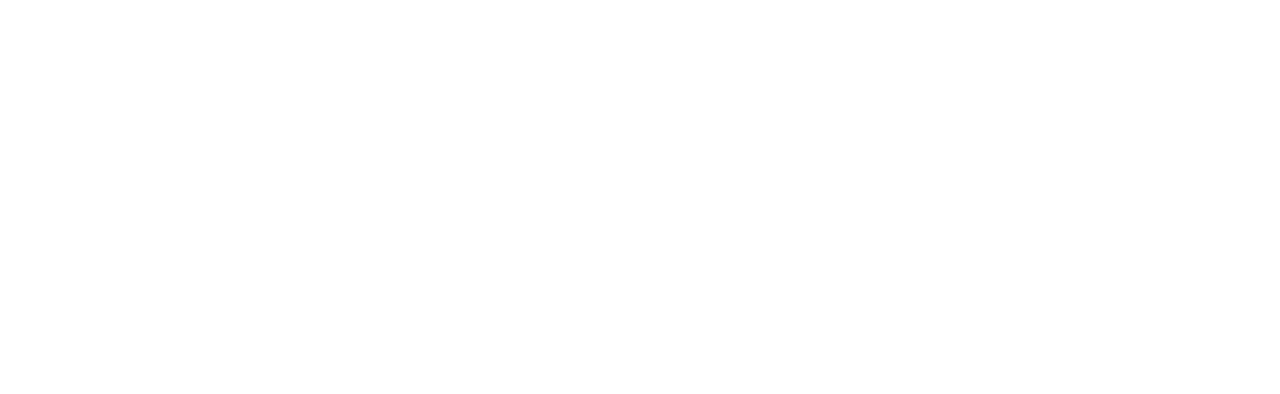
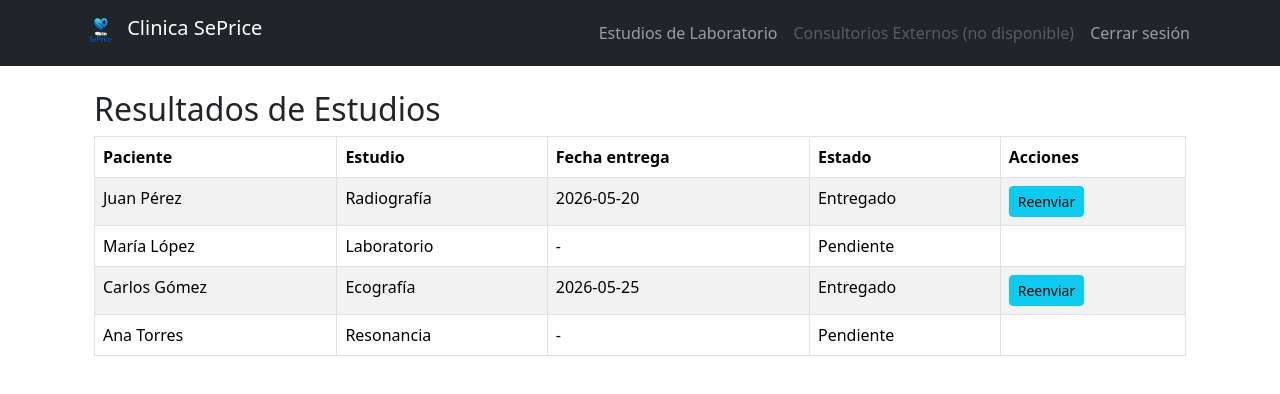
Before and after one commit to fraperrone/ifts29-pp2-proto-front, a React (Vite) app: page /resultado-estudio in a window 1280 px wide. Before the commit this address had no page. Shown: the top 394 px of the page. Built offline with nearby package versions, Linux system fonts and the light colour scheme; sample sign-in values are in the browser's storage.

Commit message:
configuracion nueva page - resultados erstudio page

```diff
--- a/src/pages/estudios/ResultadoEstudioPage.jsx
+++ b/src/pages/estudios/ResultadoEstudioPage.jsx
@@ -0,0 +1,82 @@
+// ResultadoEstudioPage.jsx
+import React, { useState } from "react";
+import { Container, Table, Button, Modal } from "react-bootstrap";
+
+const ResultadoEstudioPage = () => {
+  const [showModal, setShowModal] = useState(false);
+  const [estudioSeleccionado, setEstudioSeleccionado] = useState(null);
+
+  // Datos simulados
+  const estudios = [
+    { id: 1, paciente: "Juan Pérez", estudio: "Radiografía", fecha: "2026-05-20", estado: "Entregado" },
+    { id: 2, paciente: "María López", estudio: "Laboratorio", fecha: null, estado: "Pendiente" },
+    { id: 3, paciente: "Carlos Gómez", estudio: "Ecografía", fecha: "2026-05-25", estado: "Entregado" },
+    { id: 4, paciente: "Ana Torres", estudio: "Resonancia", fecha: null, estado: "Pendiente" },
+  ];
+
+  const reenviarEstudio = (estudio) => {
+    setEstudioSeleccionado(estudio);
+    setShowModal(true);
+  };
+
+  return (
+    <Container className="my-4">
+      <h2>Resultados de Estudios</h2>
+      <Table striped bordered hover>
+        <thead>
+          <tr>
+            <th>Paciente</th>
+            <th>Estudio</th>
+            <th>Fecha entrega</th>
+            <th>Estado</th>
+            <th>Acciones</th>
+          </tr>
+        </thead>
+        <tbody>
+          {estudios.map((e) => (
+            <tr key={e.id}>
+              <td>{e.paciente}</td>
+              <td>{e.estudio}</td>
+              <td>{e.fecha ? e.fecha : "-"}</td>
+              <td>{e.estado}</td>
+              <td>
+                {e.estado === "Entregado" && (
+                  <Button
+                    variant="info"
+                    size="sm"
+                    onClick={() => reenviarEstudio(e)}
+                  >
+                    Reenviar
+                  </Button>
+                )}
+              </td>
+            </tr>
+          ))}
+        </tbody>
+      </Table>
+
+      {/* Modal de confirmación */}
+      <Modal show={showModal} onHide={() => setShowModal(false)} centered>
+        <Modal.Header closeButton>
+          <Modal.Title>Reenvío de estudio</Modal.Title>
+        </Modal.Header>
+        <Modal.Body>
+          {estudioSeleccionado && (
+            <p>
+              Estudio <strong>{estudioSeleccionado.estudio}</strong> del paciente{" "}
+              <strong>{estudioSeleccionado.paciente}</strong> fue reenviado a la
+              casilla del mail.
+            </p>
+          )}
+        </Modal.Body>
+        <Modal.Footer>
+          <Button variant="secondary" onClick={() => setShowModal(false)}>
+            Cerrar
+          </Button>
+        </Modal.Footer>
+      </Modal>
+    </Container>
+  );
+};
+
+export default ResultadoEstudioPage;
--- a/src/pages/principal/EstudiosPage.jsx
+++ b/src/pages/principal/EstudiosPage.jsx
@@ -59,6 +59,10 @@
     navigate('/registrar-resultado')
   }
 
+  const irAResultadoEstudio = () =>{
+    navigate('/resultado-estudio')
+  }
+
   return (
     <Container className="m-5 p-5 bg-light rounded shadow">
       <h1>Estudios de Laboratorio</h1>
@@ -96,6 +100,9 @@
               </button> */}
               <button className="btn btn-warning m-2" onClick={irAEstadoPaciente}>
                 Actualizar estado del paciente
+              </button>
+              <button className="btn btn-danger m-2" onClick={irAResultadoEstudio}>
+                Resultados de estudios
               </button>
             </Card.Body>
           </Card>
--- a/src/pages/turnos/ConfigurarAgendaPage.jsx
+++ b/src/pages/turnos/ConfigurarAgendaPage.jsx
@@ -1,6 +1,4 @@
-// vams a hacer pagina para configurar agenda de turnos
-
-
+// ConfigurarAgendaPage.jsx
 import React, { useState } from "react";
 import { Container, Form, Button, Table } from "react-bootstrap";
 
@@ -9,7 +7,14 @@
   const [horaInicio, setHoraInicio] = useState("");
   const [horaFin, setHoraFin] = useState("");
   const [estudio, setEstudio] = useState("");
-  const [disponibilidades, setDisponibilidades] = useState([]);
+
+  // Estado inicial con turnos ya configurados
+  const [disponibilidades, setDisponibilidades] = useState([
+    { dia: "2026-06-01", horaInicio: "09:00", horaFin: "10:00", estudio: "Laboratorio" },
+    { dia: "2026-06-01", horaInicio: "10:00", horaFin: "11:00", estudio: "Radiografía" },
+    { dia: "2026-06-02", horaInicio: "14:00", horaFin: "15:00", estudio: "Ecografía" },
+    { dia: "2026-06-03", horaInicio: "16:00", horaFin: "17:00", estudio: "Resonancia" }
+  ]);
 
   const estudiosDisponibles = ["Laboratorio", "Radiografía", "Ecografía", "Resonancia"];
 
--- a/src/router/RouterApp.jsx
+++ b/src/router/RouterApp.jsx
@@ -16,6 +16,7 @@
 import ConfigurarAgendaPage from '../pages/turnos/ConfigurarAgendaPage'
 import RealizacionEstudioPage from '../pages/estudios/RealizacionEstudioPage'
 import ResultadoEstudioPage from '../pages/historia-clinica/RegistrarResultadoPage'
+import ResultadoEstudioPage2 from '../pages/estudios/ResultadoEstudioPage'
 // generamos rutas protegias y de logueo
 const RouterApp = () => {
   return (
@@ -44,6 +45,7 @@
           <Route path='/configurar-agenda' element= {<ConfigurarAgendaPage/>} />
           <Route path='/realizacion-estudio' element= {<RealizacionEstudioPage />} />
           <Route path='/registrar-resultado' element= {<ResultadoEstudioPage />} />
+          <Route path= '/resultado-estudio' element= {<ResultadoEstudioPage2 />} />
         </Route>
       </Routes>
     </Router>
```
